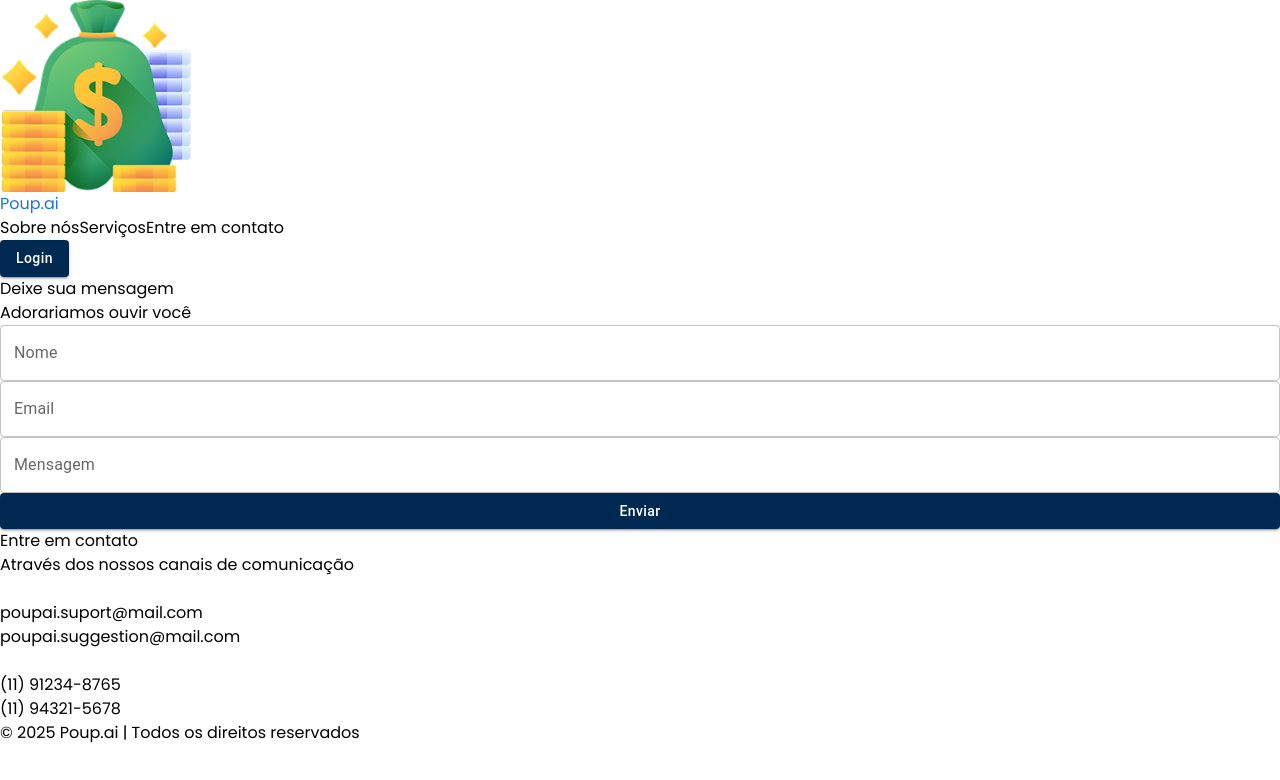
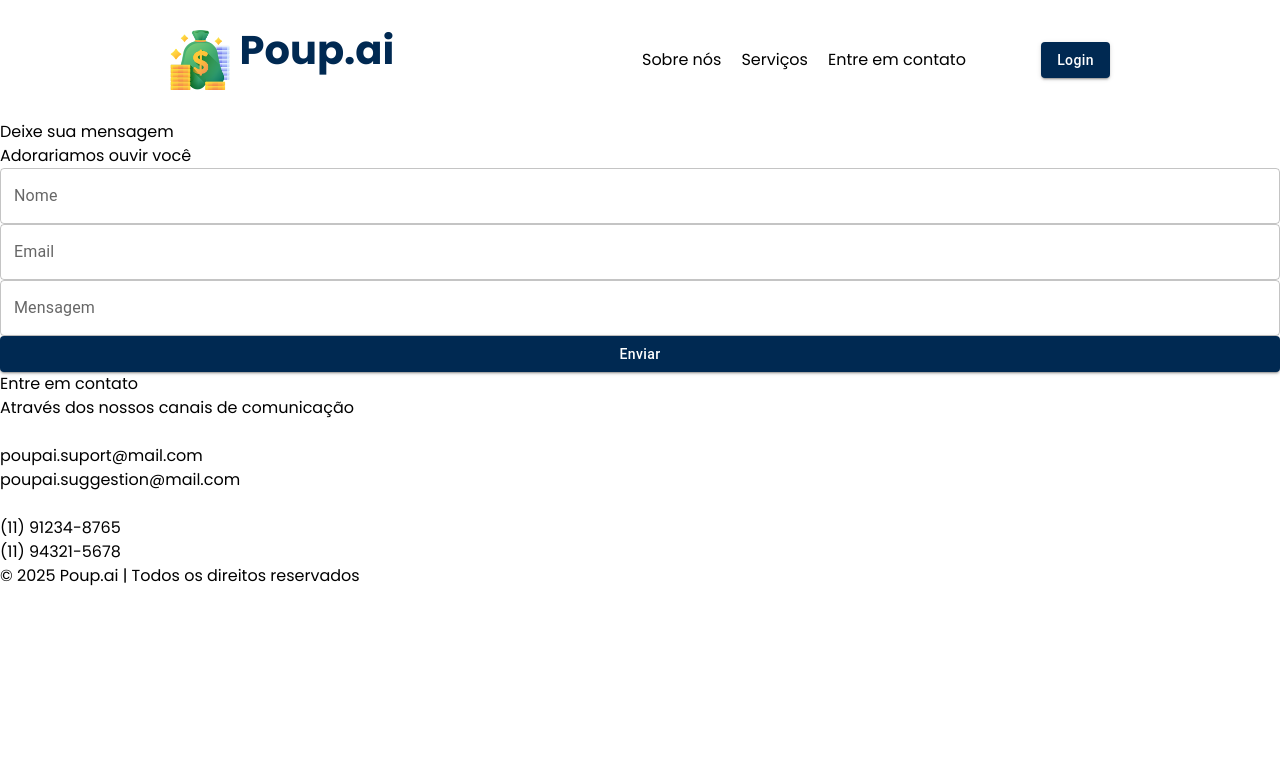
Before and after one commit to Douglass1981/FIAP-Fase1, a Next.js app: page /contact in a window 1280 px wide. Shown: the top 780 px of the page. Built offline with nearby package versions, Linux system fonts and the light colour scheme; some icons are missing.

Commit message:
feat(styles): style navigation links, brand and login button

```diff
--- a/src/app/contact/contact.styles.module.scss
+++ b/src/app/contact/contact.styles.module.scss
@@ -21,3 +21,28 @@ $gray-neutral-800: #424242;
 
 $white: #ffffff;
 $black: #000000;
+
+.content {
+  &__nav {
+    padding: 30px 170px;
+    display: flex;
+    align-items: center;
+    justify-content: space-between;
+
+    &__logo_area {
+      display: flex;
+      flex-direction: row;
+      gap: 10px;
+
+      &__brand {
+        @include typography(2.5rem, 700, 100%);
+        color: $blue-primary-500;
+      }
+    }
+
+    &__redirect_pages {
+      display: flex;
+      gap: 20px;
+    }
+  }
+}
```
